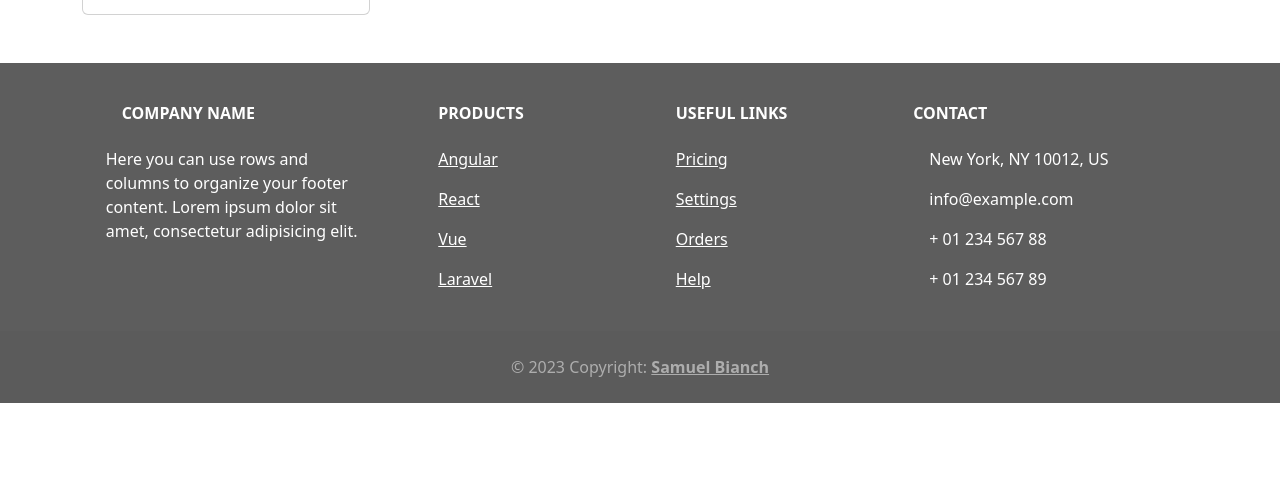
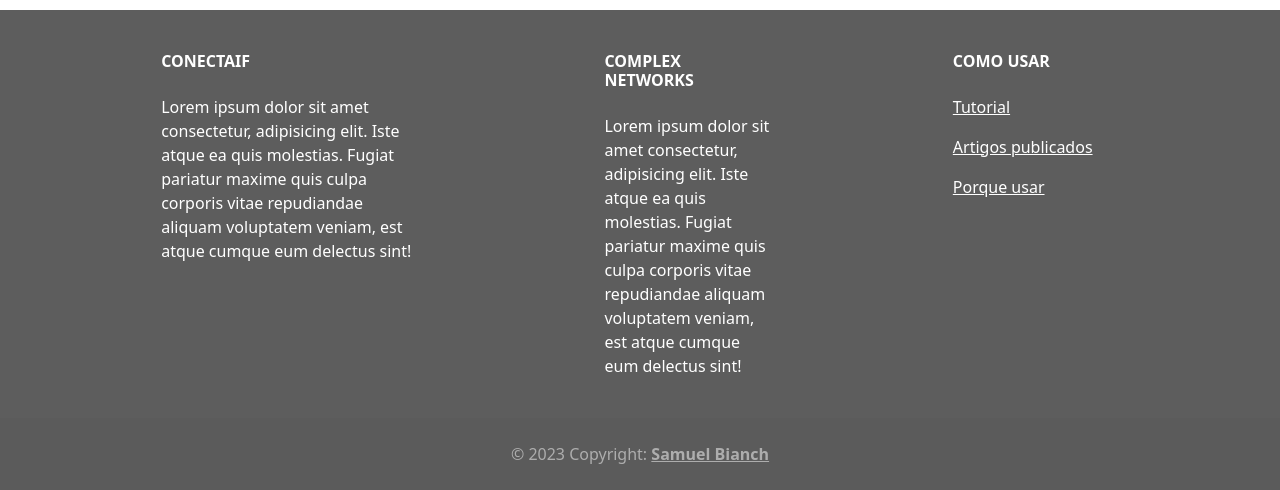
Before and after one commit to samuelbianch/NetMetrics, a Django app: page / in a window 1280 px wide. Shown: the part 569-1059 px from the top of the page. Before the commit the page ends 972 px from the top, so only its background shows below. Run offline with Django 4.2, Linux system fonts and the light colour scheme; some libraries are stand-ins or nearby versions.

Commit message:
Ajustando page home

```diff
--- a/templates/index.html
+++ b/templates/index.html
@@ -9,19 +9,44 @@
   </div>
 </nav>
 
-<div class="box-rede">
-  <div class="box-imagem-rede">
-    <img src="{% static 'img/Rede-IFMT.svg' %}" alt="Rede Complexa Modelada"/>
+<div class="container-fluid d-flex flex-wrap">
+
+  <div class="box-rede shadow rounded border">
+    <div class="box-imagem-rede rounded">
+      <img src="{% static 'img/Rede-IFMT.svg' %}" class="img-fluid" alt="...">
     </div>
   </div>
 
 
-<div class="container-sm">
-  <div style="width: 100%; margin-top: 10%;">
+  <!--Componente para importar a lista de arestas-->
+  <div>
+    <div class="input-group">
+      <input type="file" class="shadow p-3 " placeholder="Insira seu arquivo aqui" id="input-txt" />
+    </div>
+  </div>
+  <div class="container">
+    <div class="row">
+      <div class="col-sm">
         <div class="card" style="width: 18rem;">
           <!--<img src="" class="card-img-top" alt="">-->
           <div class="card-body">
             <h1 class="card-text">Reciprocidade</h1>
+          </div>
+        </div>
+      </div>
+      <div class="col-sm">
+        <div class="card" style="width: 18rem;">
+          <!--<img src="" class="card-img-top" alt="">-->
+          <div class="card-body">
+            <h1 class="card-text">Assortatividade</h1>
+          </div>
+        </div>
+      </div>
+        <div class="card" style="width: 18rem;">
+          <!--<img src="" class="card-img-top" alt="">-->
+          <div class="card-body">
+            <h1 class="card-text">tETE</h1>
+          </div>
         </div>
     </div>
   </div>
@@ -30,75 +55,52 @@
   <footer class="text-center text-lg-start bg-gray text-muted">
     <!-- Section: Links  -->
     <section class="footer">
-    <div class="container text-center text-md-start mt-5">
+      <div class="container text-md-start mt-5">
         <!-- Grid row -->
-      <div class="row mt-3">
+        <div class="row mt-3 justify-content-around">
           <!-- Grid column -->
-        <div class="col-md-3 col-lg-4 col-xl-3 mx-auto mb-4">
+          <div class="col-md-3 col-lg-4 col-xl-3 mx-2 mb-4">
             <!-- Content -->
             <h6 class="text-uppercase fw-bold mb-4">
-            <i class="fas fa-gem me-3 text-secondary"></i>Company name
+              ConectaIF
             </h6>
-          <p>
-            Here you can use rows and columns to organize your footer content. Lorem ipsum
-            dolor sit amet, consectetur adipisicing elit.
+            <p class="text-justify">
+              Lorem ipsum dolor sit amet consectetur, adipisicing elit. Iste atque ea quis molestias.
+              Fugiat pariatur maxime quis culpa corporis vitae repudiandae aliquam voluptatem veniam,
+              est atque cumque eum delectus sint!
             </p>
           </div>
           <!-- Grid column -->
 
           <!-- Grid column -->
-        <div class="col-md-2 col-lg-2 col-xl-2 mx-auto mb-4">
+          <div class="col-md-2 col-lg-2 col-xl-2 mx-2 mb-4">
             <!-- Links -->
             <h6 class="text-uppercase fw-bold mb-4">
-            Products
+              Complex Networks
             </h6>
             <p>
-            <a href="#!" class="text-reset">Angular</a>
-          </p>
-          <p>
-            <a href="#!" class="text-reset">React</a>
-          </p>
-          <p>
-            <a href="#!" class="text-reset">Vue</a>
-          </p>
-          <p>
-            <a href="#!" class="text-reset">Laravel</a>
+              Lorem ipsum dolor sit amet consectetur, adipisicing elit. Iste atque ea quis molestias.
+              Fugiat pariatur maxime quis culpa corporis vitae repudiandae aliquam voluptatem veniam,
+              est atque cumque eum delectus sint!
             </p>
           </div>
           <!-- Grid column -->
 
           <!-- Grid column -->
-        <div class="col-md-3 col-lg-2 col-xl-2 mx-auto mb-4">
+          <div class="col-md-3 col-lg-2 col-xl-2 mx-2 mb-4">
             <!-- Links -->
             <h6 class="text-uppercase fw-bold mb-4">
-            Useful links
+              Como usar
             </h6>
             <p>
-            <a href="#!" class="text-reset">Pricing</a>
+              <a href="#!" class="text-reset">Tutorial</a>
             </p>
             <p>
-            <a href="#!" class="text-reset">Settings</a>
+              <a href="#!" class="text-reset">Artigos publicados</a>
             </p>
             <p>
-            <a href="#!" class="text-reset">Orders</a>
+              <a href="#!" class="text-reset">Porque usar</a>
             </p>
-          <p>
-            <a href="#!" class="text-reset">Help</a>
-          </p>
-        </div>
-        <!-- Grid column -->
-
-        <!-- Grid column -->
-        <div class="col-md-4 col-lg-3 col-xl-3 mx-auto mb-md-0 mb-4">
-          <!-- Links -->
-          <h6 class="text-uppercase fw-bold mb-4">Contact</h6>
-          <p><i class="fas fa-home me-3 text-secondary"></i> New York, NY 10012, US</p>
-          <p>
-            <i class="fas fa-envelope me-3 text-secondary"></i>
-            info@example.com
-          </p>
-          <p><i class="fas fa-phone me-3 text-secondary"></i> + 01 234 567 88</p>
-          <p><i class="fas fa-print me-3 text-secondary"></i> + 01 234 567 89</p>
           </div>
           <!-- Grid column -->
         </div>
@@ -140,13 +142,20 @@
   }
 
   .box-rede {
-    width: 50%;
-    height: 50%;
+    max-width: 60%;
+    height: 60%;
+    border: 10px #005B0F;
+    background-image: url('/static/img/Rede-IFMT.svg') no-repeat fixed;
   }
 
   .box-imagem-rede {
     width: 100%;
     height: 100%;
+  }
+
+  #box-imagem-rede {
+    max-width: 100%;
+    max-height: 100%;
   }
 
   .bg-gray {
@@ -165,6 +174,17 @@
   .container {
     padding-top: 2% !important;
   }
+
+  .container-fluid {
+    margin: 2em !important;
+  }
+
+  #input-txt {
+    border: 0;
+    box-shadow: #5D5D5D;
+    border-radius: 2em;
+  }
+
 </style>
 
 {% endblock %}
```
Also changed, not shown: requirements.txt (added, +13 -0 lines). Lines whose indentation alone changed are shown as unchanged.
